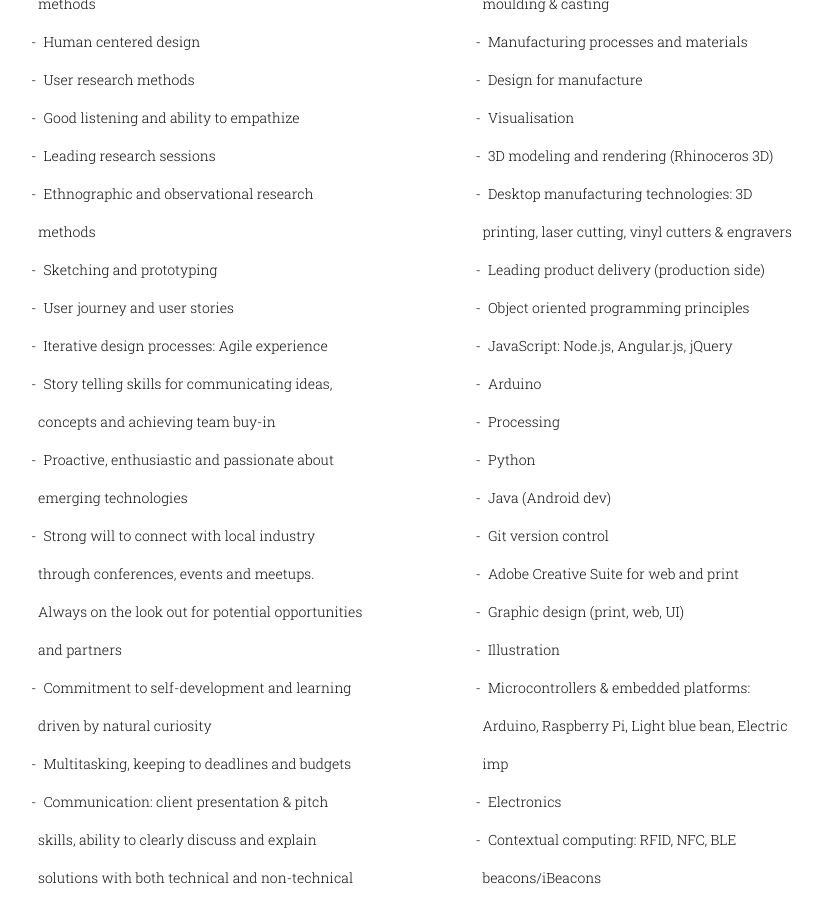
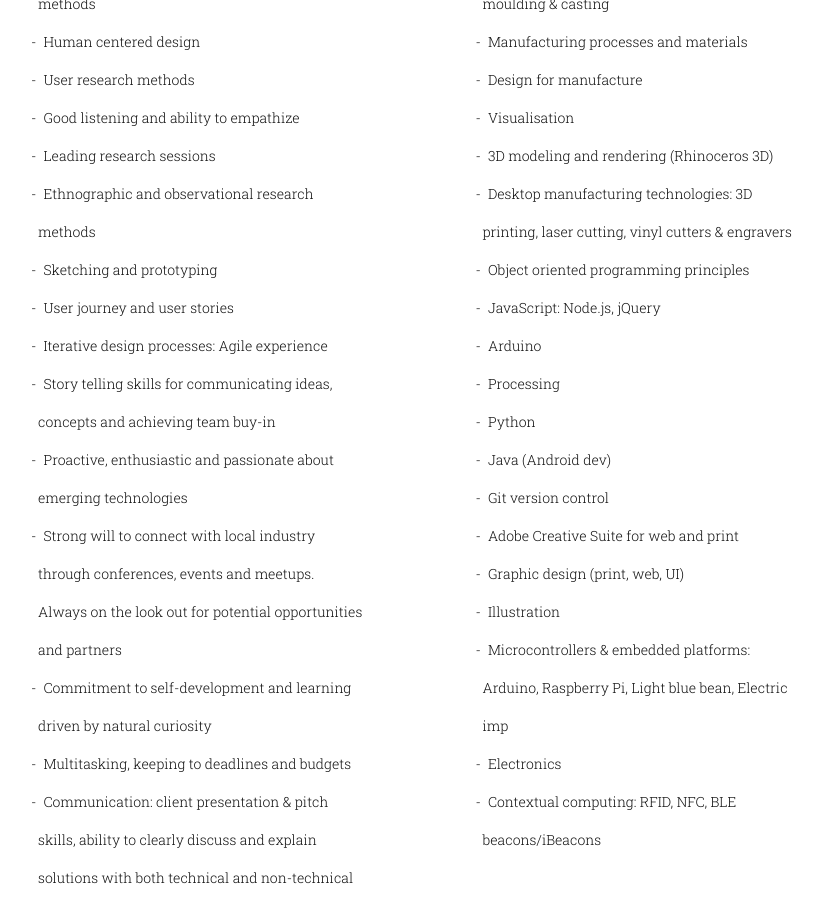
Before and after one commit to roowilliams/roowilliams.github.io-old, a Jekyll site: the page built from about.md, in a window 1280 px wide and 900 px high, scrolled down 1764 px. Shown: the whole window, without its empty margins (232-1054 px from the left). Built offline with Jekyll 4.4.1, drawn with Linux system fonts in a browser that asks for light colours; nearby versions of some CDN libraries; a file with an impossible date is left out.

Commit message:
Update about.md

```diff
--- a/about.md
+++ b/about.md
@@ -59,9 +59,8 @@
 			<li>Visualisation</li>
 			<li>3D modeling and rendering (Rhinoceros 3D)</li>
 			<li>Desktop manufacturing technologies: 3D printing, laser cutting, vinyl cutters & engravers</li>
-			<li>Leading product delivery (production side)</li>
 			<li>Object oriented programming principles</li>
-			<li>JavaScript: Node.js, Angular.js, jQuery</li>
+			<li>JavaScript: Node.js, jQuery</li>
 			<li>Arduino</li>
 			<li>Processing</li>
 			<li>Python</li>
```
